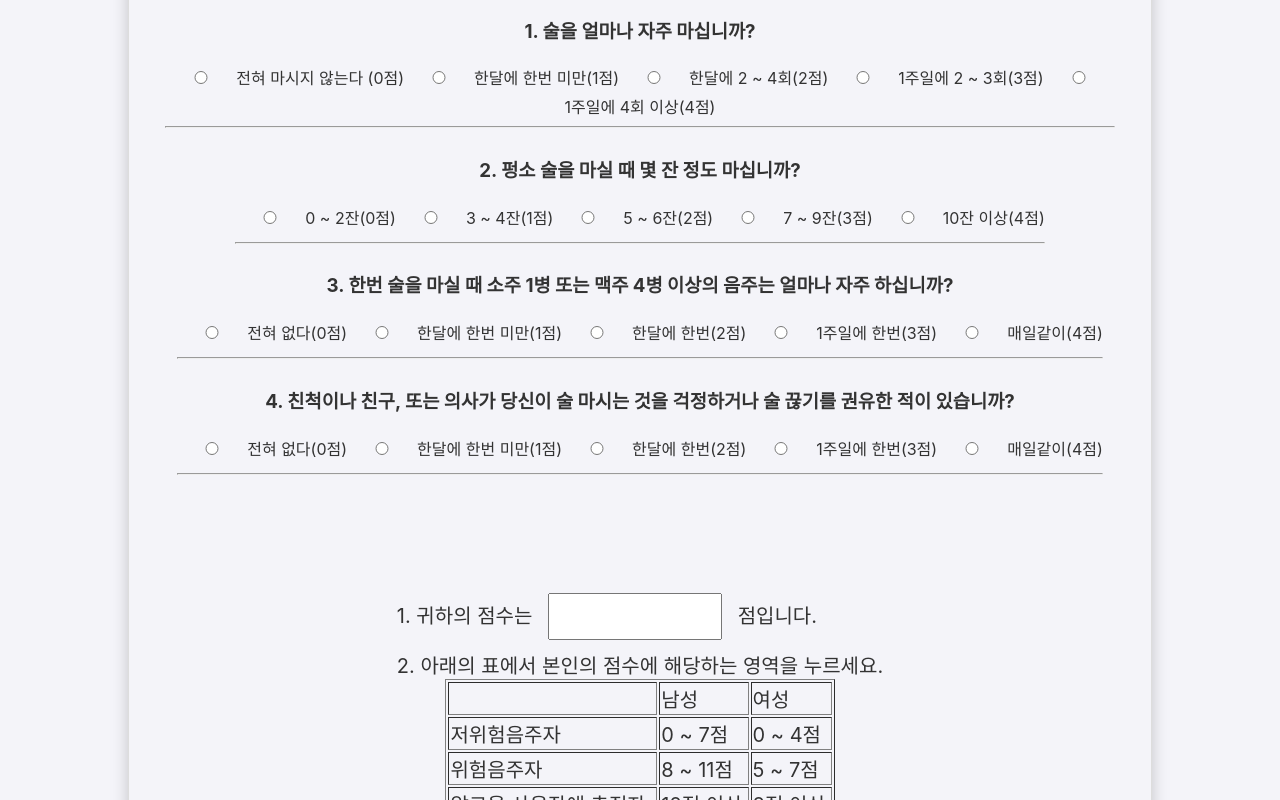
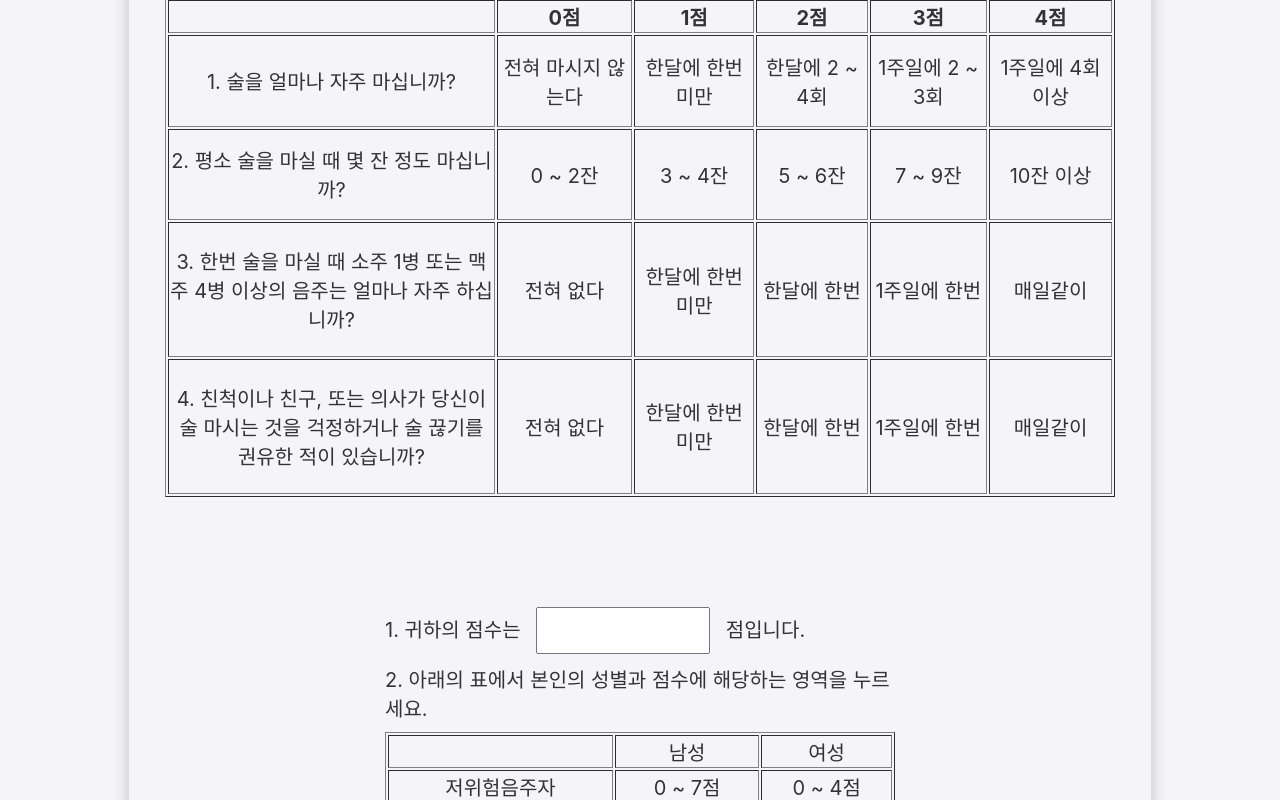
Before and after one commit to mi-k-7/react-team5, a React (Create React App) app: page /Quiz8 in a window 1280 px wide. Shown: the part 440-1240 px from the top of the page. Built offline with nearby package versions, Linux system fonts and the light colour scheme; a web font is replaced by a local one.

Commit message:
점수 범위 지정

```diff
--- a/src/Quiz8/Quiz8.css
+++ b/src/Quiz8/Quiz8.css
@@ -29,7 +29,13 @@ body {
     flex-direction: column;
     align-items: center;
 }
-
+.Quiz8-table {
+    width: 100%;
+    height: 500px;
+    font-size: 20px;
+    text-align: center;
+}
+/* 라디오버튼 수정 완료되면 삭제해도 될듯 */
 .Quiz8-radioLabel {
     margin: 10px;
     padding: 10px;
@@ -80,10 +86,25 @@ body {
     width: 150px;
     font-size: 17px;
 }
-
 .Quiz8-answer-p {
     display: flex;
     flex-direction: row;
     justify-content: center;
     font-size: 20px;
 }
+
+/* Quiz8.js table start */
+.Quiz8-table tr {
+    width: 20%;
+}
+#Quiz8-table-click:hover {
+    cursor: pointer;
+}
+.Quiz8-table-selected {
+    background-color: rgba(0, 0, 0, 0.2);
+}
+.Quiz8-table-answer {
+    width: 100%;
+    margin-top: 10px;
+    text-align: center;
+}
--- a/src/Quiz8/Quiz8.js
+++ b/src/Quiz8/Quiz8.js
@@ -3,60 +3,62 @@ import { Link } from "react-router-dom";
 import "./Quiz8.css";
 
 function Quiz8(props) {
-    const [selected, setSelected] = useState({group1: null, group2: null, group3: null, group4: null});
-    const [answerWrite, setanswerWrite] = useState('');
+    const [selected1, setSelected1] = useState({ group1: null, group2: null, group3: null, group4: null });
+    const [selected2, setSelected2] = useState(null);
+    const [answerWrite, setAnswerWrite] = useState('');
+    const [answerClick, setAnswerClick] = useState('');
+    const [gender, setGender] = useState(null);
     const [totalScore, setTotalScore] = useState(0);
     const [correct, setCorrect] = useState(null);
 
-    const RadioGroup = [
+    const TestGroup = [
         {
             gName: 'group1',
             gQuestion: "1. 술을 얼마나 자주 마십니까?",
             gOptions: [
-                { value: 1, label: "전혀 마시지 않는다 (0점)", score: 0 },
-                { value: 2, label: "한달에 한번 미만(1점)", score: 1},
-                { value: 3, label: "한달에 2 ~ 4회(2점)", score: 2},
-                { value: 4, label: "1주일에 2 ~ 3회(3점)", score: 3},
-                { value: 5, label: "1주일에 4회 이상(4점)", score: 4},
+                { value: 1, label: "전혀 마시지 않는다", score: 0 },
+                { value: 2, label: "한달에 한번 미만", score: 1 },
+                { value: 3, label: "한달에 2 ~ 4회", score: 2 },
+                { value: 4, label: "1주일에 2 ~ 3회", score: 3 },
+                { value: 5, label: "1주일에 4회 이상", score: 4 },
             ]
         },
         {
             gName: 'group2',
-            gQuestion: "2. 펑소 술을 마실 때 몇 잔 정도 마십니까?",
+            gQuestion: "2. 평소 술을 마실 때 몇 잔 정도 마십니까?",
             gOptions: [
-                { value: 6, label: "0 ~ 2잔(0점)", score: 0 },
-                { value: 7, label: "3 ~ 4잔(1점)", score: 1},
-                { value: 8, label: "5 ~ 6잔(2점)", score: 2},
-                { value: 9, label: "7 ~ 9잔(3점)", score: 3},
-                { value: 10, label: "10잔 이상(4점)", score: 4},
+                { value: 6, label: "0 ~ 2잔", score: 0 },
+                { value: 7, label: "3 ~ 4잔", score: 1 },
+                { value: 8, label: "5 ~ 6잔", score: 2 },
+                { value: 9, label: "7 ~ 9잔", score: 3 },
+                { value: 10, label: "10잔 이상", score: 4 },
             ]
         },
         {
             gName: 'group3',
             gQuestion: "3. 한번 술을 마실 때 소주 1병 또는 맥주 4병 이상의 음주는 얼마나 자주 하십니까?",
             gOptions: [
-                { value: 11, label: "전혀 없다(0점)", score: 0 },
-                { value: 12, label: "한달에 한번 미만(1점)", score: 1},
-                { value: 13, label: "한달에 한번(2점)", score: 2},
-                { value: 14, label: "1주일에 한번(3점)", score: 3},
-                { value: 15, label: "매일같이(4점)", score: 4},
-
+                { value: 11, label: "전혀 없다", score: 0 },
+                { value: 12, label: "한달에 한번 미만", score: 1 },
+                { value: 13, label: "한달에 한번", score: 2 },
+                { value: 14, label: "1주일에 한번", score: 3 },
+                { value: 15, label: "매일같이", score: 4 },
             ]
         },
         {
             gName: 'group4',
             gQuestion: "4. 친척이나 친구, 또는 의사가 당신이 술 마시는 것을 걱정하거나 술 끊기를 권유한 적이 있습니까?",
             gOptions: [
-                { value: 16, label: "전혀 없다(0점)", score: 0 },
-                { value: 17, label: "한달에 한번 미만(1점)", score: 1},
-                { value: 18, label: "한달에 한번(2점)", score: 2},
-                { value: 19, label: "1주일에 한번(3점)", score: 3},
-                { value: 20, label: "매일같이(4점)", score: 4},
+                { value: 16, label: "전혀 없다", score: 0 },
+                { value: 17, label: "한달에 한번 미만", score: 1 },
+                { value: 18, label: "한달에 한번", score: 2 },
+                { value: 19, label: "1주일에 한번", score: 3 },
+                { value: 20, label: "매일같이", score: 4 },
             ]
         }
     ];
 
-    const TableGroup = [
+    const ResultGroup = [
         {
             gName: '저위험음주자',
             gNum1: '0 ~ 7점',
@@ -68,79 +70,122 @@ function Quiz8(props) {
             gNum2: '5 ~ 7점',
         },
         {
-            gName: '알코올 사용장애 추정자',
+            gName: '알코올사용장애추정자',
             gNum1: '12점 이상',
             gNum2: '8점 이상',
         },
     ];
 
-    const handleChange = (gName, value) => {
-        setSelected({
-            ...selected,
-            [gName]: value
+    const handleChange = (gName, score) => {
+        setSelected1({
+            ...selected1,
+            [gName]: score
         });
     };
 
     useEffect(() => {
-        const score = Object.values(selected).reduce((acc, value) => {
-            const group = RadioGroup.find(group => group.gOptions.some(option => option.value === value));
-            const option = group ? group.gOptions.find(option => option.value === value) : null;
-            return acc + (option ? option.score : 0);
-        }, 0);
+        // 점수 설정
+        const score = Object.values(selected1).reduce((acc, value) => acc + (value !== null ? value : 0), 0);
         setTotalScore(score);
-    }, [selected]);
 
-    if(totalScore > 0) {}
+        // 점수에 따른 범위 설정
+        if(gender === "남성") {
+            if (score >= 0 && score <= 7) setSelected2('0 ~ 7점');
+            else if (score >= 8 && score <= 11) setSelected2('8 ~ 11점');
+            else if (score >= 12 && score <= 16) setSelected2('12점 이상');
+
+        } else if(gender === "여성") {
+            if (score >= 0 && score <= 4) setSelected2('0 ~ 4점');
+            else if (score >= 5 && score <= 7) setSelected2('5 ~ 7점');
+            else if (score >= 8 && score <= 16) setSelected2('8점 이상');
+        }
+    }, [selected1, gender]);
+
+    const handleGender = (gender) => {
+        setGender(gender);
+    }
+
+    const handleResultClick = (range) => {
+        setAnswerClick(range);
+    };
 
     const handleCheck = () => {
-        setCorrect(Number(answerWrite) === totalScore);
-        console.log(totalScore);
-    }
+        setCorrect((Number(answerWrite) === totalScore) && (answerClick === selected2));
+    };
 
     return (
         <>
             <main className="Quiz8-main">
                 <div className="Quiz8-container">
-                        <h2>Q. 음주 습관에 대한 자가 체크리스트입니다. 해당 사항을 클릭하세요.</h2>
-                            {RadioGroup.map((group) => (
-                                <div key={group.gName}>
-                                    <h3>{group.gQuestion}</h3>
-                                    {group.gOptions.map((option) => (
-                                        <label key={option.value}>
-                                            <input className="Quiz8-radioLabel" type="radio" name={group.gName} value={option.value}
-                                                checked={selected[group.gName] === option.value}
-                                                onChange={() => handleChange(group.gName, option.value)} />
-                                            {option.label}
-                                        </label>
+                    <h2>Q. 음주 습관에 대한 자가 체크리스트입니다. 해당 사항을 클릭하세요.</h2>
+                    <table className="Quiz8-table" border={1}>
+                        <thead>
+                            <tr>
+                                <th></th>
+                                <th>0점</th>
+                                <th>1점</th>
+                                <th>2점</th>
+                                <th>3점</th>
+                                <th>4점</th>
+                            </tr>
+                        </thead>
+                        <tbody>
+                            {TestGroup.map(group => (
+                                <tr key={group.gName}>
+                                    <td width={"35%"}>{group.gQuestion}</td>
+                                    {[0, 1, 2, 3, 4].map(score => (
+                                        <td
+                                            key={score}
+                                            className={selected1[group.gName] === score ? "Quiz8-table-selected" : ""}
+                                            onClick={() => handleChange(group.gName, score)}
+                                        >
+                                            {group.gOptions
+                                                .filter(option => option.score === score)
+                                                .map(option => option.label)
+                                            }
+                                        </td>
                                     ))}
-                                    <hr />
-                                </div>
+                                </tr>
                             ))}
-                    </div>
-
+                        </tbody>
+                    </table>
+                </div>
                 <div className="Quiz8-answer">
-                    {console.log(`총 점수: ${totalScore}`)}
                     <div className="Quiz8-answer-content">
-                        1. 귀하의 점수는 <input className="Quiz8-answer-content-inner" type="number" value={answerWrite} onChange={(e) => setanswerWrite(e.target.value)} /> 점입니다.
-                        <br/>
-                        2. 아래의 표에서 본인의 점수에 해당하는 영역을 누르세요.
-                        <table width={"80%"} align="center" border={1}>
+                        1. 귀하의 점수는 <input className="Quiz8-answer-content-inner" type="number" value={answerWrite} onChange={(e) => setAnswerWrite(e.target.value)} /> 점입니다.
+                        <br />
+                        2. 아래의 표에서 본인의 성별과 점수에 해당하는 영역을 누르세요.
+                        <table className="Quiz8-table-answer" align="center" border={1}>
                             <thead>
                                 <tr>
-                                    <td></td>
-                                    <td>남성</td>
-                                    <td>여성</td>
+                                    <td width={"45%"}></td>
+                                    <td id="Quiz8-table-click"
+                                        className={`Quiz8-table-click ${gender === "남성" ? "Quiz8-table-selected" : ""}`}
+                                        onClick={() => handleGender("남성")}>남성
+                                    </td>
+                                    <td id="Quiz8-table-click"
+                                        className={`Quiz8-table-click ${gender === "여성" ? "Quiz8-table-selected" : ""}`}
+                                        onClick={() => handleGender("여성")}>여성
+                                    </td>
                                 </tr>
                             </thead>
                             <tbody>
-                                {TableGroup.map((TableGroup) => (
-                                    <>
-                                        <tr>
-                                            <td>{TableGroup.gName}</td>
-                                            <td>{TableGroup.gNum1}</td>
-                                            <td>{TableGroup.gNum2}</td>
-                                        </tr>
-                                    </>
+                                {ResultGroup.map(result => (
+                                    <tr key={result.gName}>
+                                        <td>{result.gName}</td>
+                                        <td
+                                            id="Quiz8-table-click"
+                                            className={answerClick === result.gNum1 ? "Quiz8-table-selected" : ""}
+                                            onClick={() => handleResultClick(result.gNum1)}>
+                                                {result.gNum1}
+                                        </td>
+                                        <td
+                                            id="Quiz8-table-click"
+                                            className={answerClick === result.gNum2 ? "Quiz8-table-selected" : ""}
+                                            onClick={() => handleResultClick(result.gNum2)}>
+                                                {result.gNum2}
+                                        </td>
+                                    </tr>
                                 ))}
                             </tbody>
                         </table>
```
